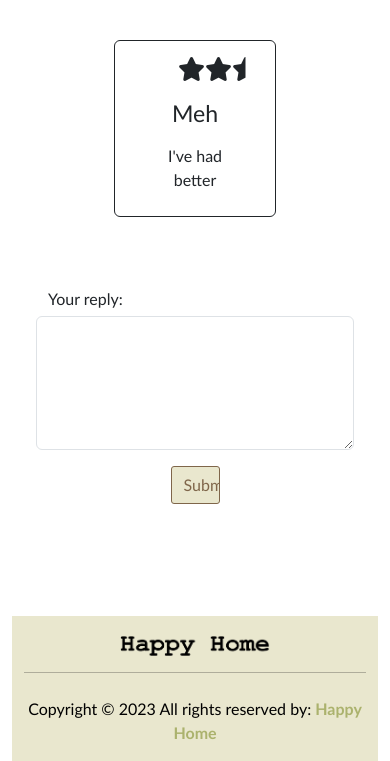
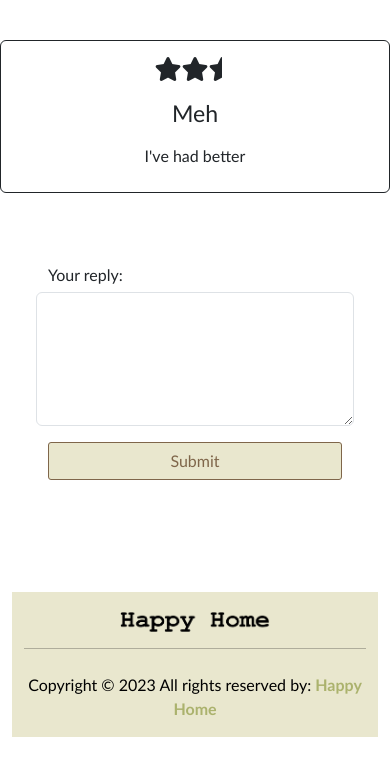
Before and after one commit to midnighter67/SWDV691_capstone2, a Django app: a page that uses happy_home/templates/reply.html in a window 390 px wide. Shown: the part 166-927 px from the top of the page. After the commit the page ends 903 px from the top, so only its background shows below. Run offline with Django 4.2, Linux system fonts and the light colour scheme; data comes from the database, SQL or seed files in the repository; some libraries are stand-ins or nearby versions.

Commit message:
clean up

```diff
--- a/happy_home/templates/business_reviews.html
+++ b/happy_home/templates/business_reviews.html
@@ -9,7 +9,7 @@
 </div>
 {% for review, consumer, reply in data %}
 <div class="row text-center">
-    <div class="container-bordered border border-dark rounded-2 mb-5 text-center col-5 mx-auto">
+    <div class="container-bordered border border-dark rounded-2 mb-5 text-center col-lg-5 mx-auto">
 
         <div class="my-3">
             <h7>Left by {{consumer}}</h7>
--- a/happy_home/templates/reply.html
+++ b/happy_home/templates/reply.html
@@ -5,7 +5,7 @@
 {% block content %}
 
 <div class="row text-center">
-    <div class="container-bordered border border-dark rounded-2 mb-5 text-center col-5 mx-auto">
+    <div class="container-bordered border border-dark rounded-2 mb-5 text-center col-lg-5 mx-auto">
         <!--
         <div class="mb-3">
             <h7>Review by:   review.name </h7>
@@ -62,7 +62,7 @@
             <div class="row mb-3">
                 <textarea name="text" rows="5" class="form-control"></textarea>
             </div>
-            <div class="row col-2 mx-auto">
+            <div class="row col-lg-3 mx-auto">
                 <input type="submit" value="Submit" class="btn btn-primary">
             </div>
         </form>
--- a/happy_home/templates/user_reviews.html
+++ b/happy_home/templates/user_reviews.html
@@ -10,7 +10,7 @@
 
 {% for review, provider, reply in data %}
 <div class="row text-center">
-    <div class="container-bordered border border-dark rounded-2 mb-5 text-center col-5 mx-auto">
+    <div class="container-bordered border border-dark rounded-2 mb-5 text-center col-lg-5 mx-auto">
 
         <div class="my-3">
             <h7>Left for {{provider}}</h7>
--- a/happy_home/views.py
+++ b/happy_home/views.py
@@ -238,13 +238,19 @@
     """ save reply text in response to a review that was left by a registered user """
     url = request.META.get('HTTP_REFERER')
     reply = 0
+    review = Review.objects.get(id=review_id)
     if request.method == "POST":
         try:
             reply = Reply.objects.get(review__id=review_id)
             form = ReplyForm(request.POST, instance=reply)
-            form.save()
-            messages.success(request, 'Your reply has been updated')
-            return redirect(url)
+            if form.is_valid():
+                form.save()
+                messages.success(request, 'Your reply has been updated')
+                return redirect('businessReviews', review.provider)
+            else:
+                messages.success(request, 'form invalid')
+                return redirect('reply', review_id)
+            # return redirect(url)
         except Reply.DoesNotExist:
             form = ReplyForm(request.POST)
             if form.is_valid():
@@ -253,7 +259,11 @@
                 data.text = form.cleaned_data['text']
                 data.save()
                 messages.success(request, 'Your reply has been saved')
-                return redirect(url)
+                # return redirect(url)
+                return redirect('businessReviews', review.provider)
+            else:
+                messages.success(request, 'form invalid')
+                return redirect('reply', review_id)
     else:
         review = Review.objects.get(id=review_id)
         try:
```
Also changed, not shown: happy_home/templates/public_profile.html (+6 -6 lines), happy_home/templates/search_results.html (+5 -4 lines).
